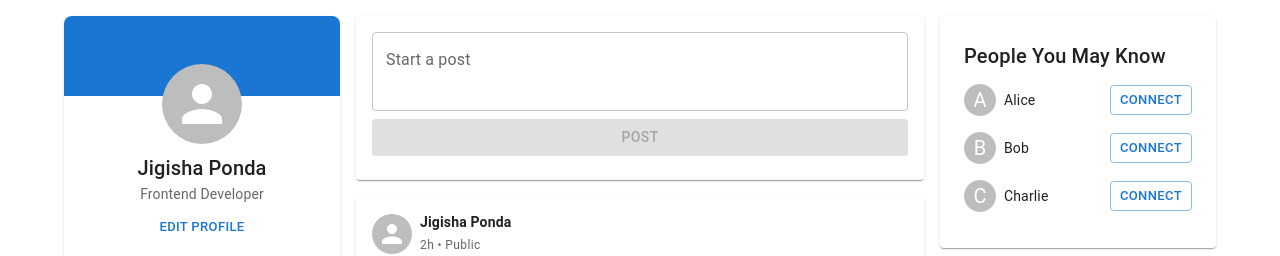
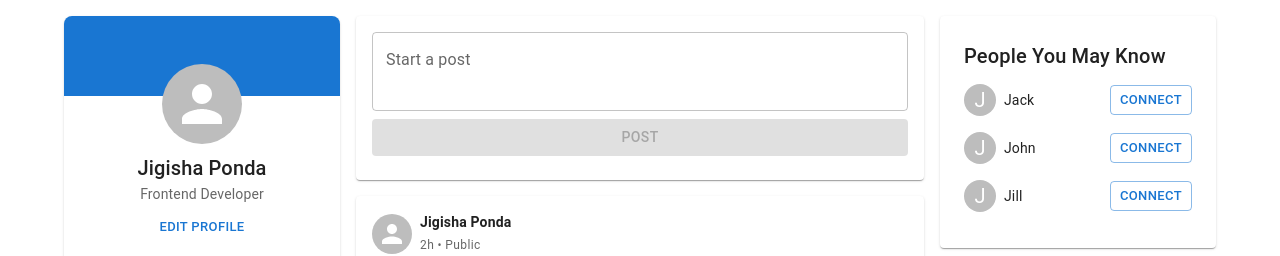
Before and after one commit to Jigisha-Ponda/next-screening-task, a Next.js app: page / in a window 1280 px wide. Shown: the top 256 px of the page. Built offline with nearby package versions, Linux system fonts and the light colour scheme.

Commit message:
updated suggestion name

```diff
--- a/app/page.tsx
+++ b/app/page.tsx
@@ -608,7 +608,7 @@ function SuggestionCard({ name, onRemove }: { name: string; onRemove: () => void
 }
 
 function SuggestionsColumn() {
-  const [suggestions, setSuggestions] = useState(['Alice', 'Bob', 'Charlie']);
+  const [suggestions, setSuggestions] = useState(['Jack', 'John', 'Jill']);
 
   const removeSuggestion = (name: string) => {
     setSuggestions(prev => prev.filter(s => s !== name));
```
